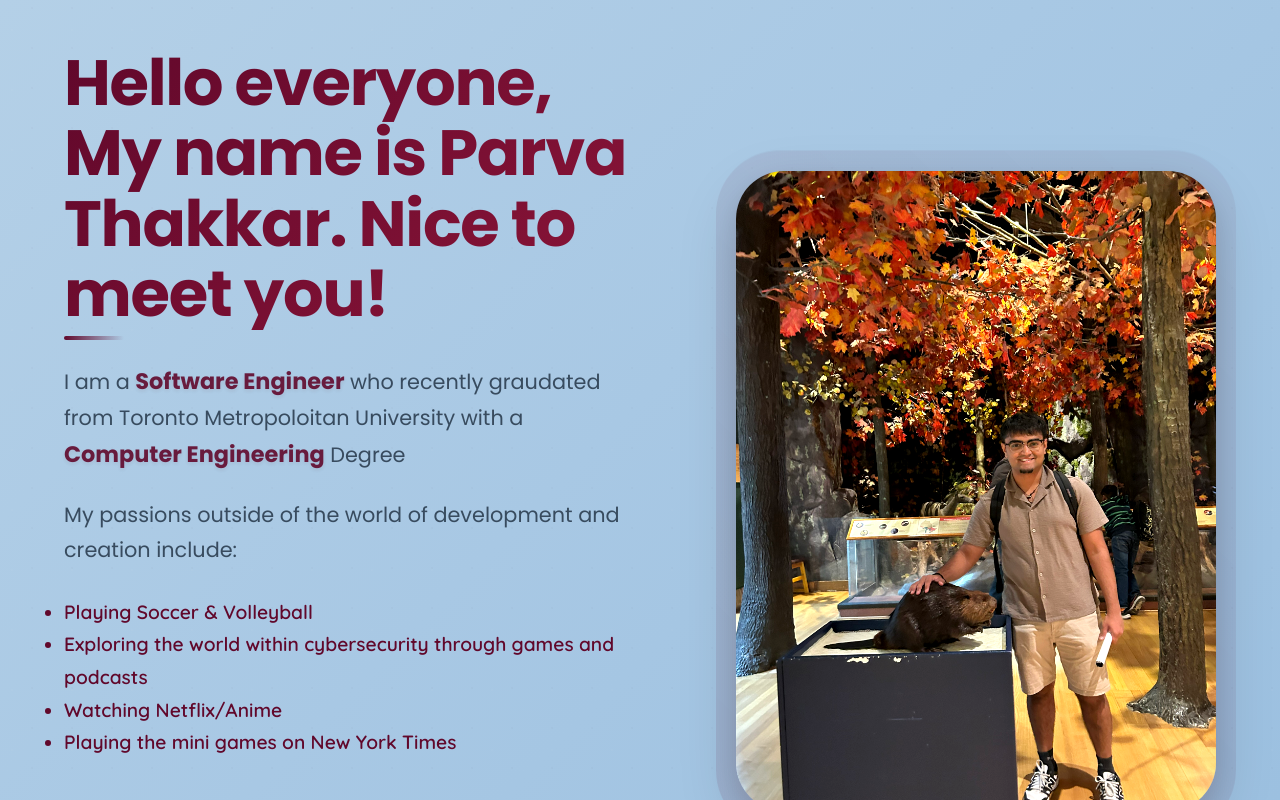
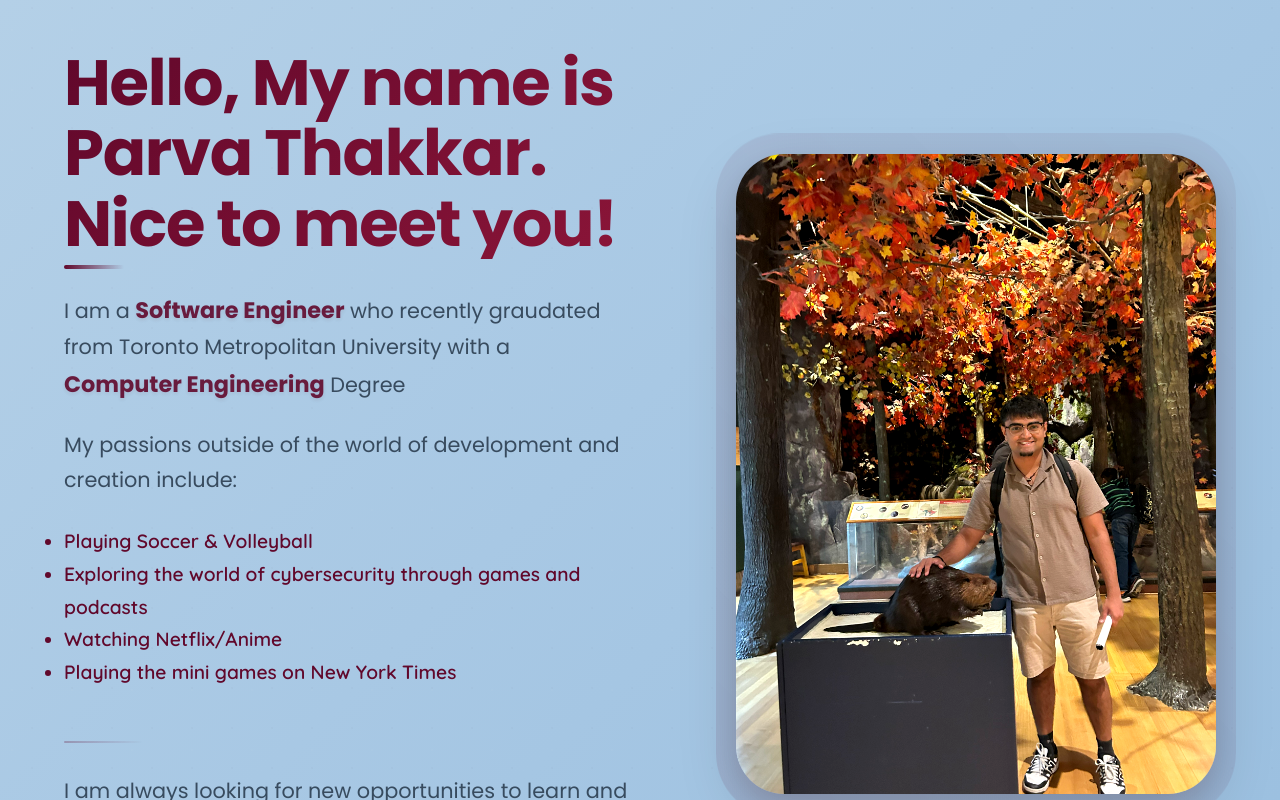
Before and after one commit to parvathakkar/parva_portfolio, a React (Vite) app: page /about in a window 1280 px wide. Built offline with nearby package versions, Linux system fonts and the light colour scheme.

Commit message:
Add back to home button and add useNavigate to go back

```diff
--- a/src/App.jsx
+++ b/src/App.jsx
@@ -1,6 +1,6 @@
 import { Routes, Route, useNavigate } from "react-router-dom";
 
-import Bubble from "./components/Bubble/Bubble";
+import Bubble from "./components/Bubble/bubble";
 import Title from "./components/Title/Title";
 import About from "./pages/About/about";
 import Projects from "./pages/Projects/projects";
--- a/src/pages/About/about.jsx
+++ b/src/pages/About/about.jsx
@@ -1,14 +1,18 @@
-import react from "react";
+import { Routes, Route, useNavigate } from "react-router-dom";
+import Button from "@mui/material/Button";
+import HomeIcon from "@mui/icons-material/Home";
 import "./about.css";
 
 export default function About() {
+  const navigate = useNavigate();
+
   return (
     <div className="about_me-container">
       <div className="about_me-text">
-        <h1>Hello everyone, My name is Parva Thakkar. Nice to meet you!</h1>
+        <h1>Hello, My name is Parva Thakkar. Nice to meet you!</h1>
         <p>
           I am a <span className="software">Software Engineer</span> who
-          recently graudated from Toronto Metropoloitan University with a{" "}
+          recently graudated from Toronto Metropolitan University with a{" "}
           <span className="software">Computer Engineering</span> Degree
         </p>
         <p>
@@ -18,8 +22,7 @@ export default function About() {
           <ul>
             <li>Playing Soccer & Volleyball</li>
             <li>
-              Exploring the world within cybersecurity through games and
-              podcasts
+              Exploring the world of cybersecurity through games and podcasts
             </li>
             <li>Watching Netflix/Anime</li>
             <li>Playing the mini games on New York Times</li>
@@ -29,6 +32,11 @@ export default function About() {
           I am always looking for new opportunities to learn and grow, so feel
           free to reach out!
         </p>
+        <div className="button" onClick={() => navigate(`/`)}>
+          <Button variant="contained" endIcon={<HomeIcon />}>
+            Back Home
+          </Button>
+        </div>
       </div>
       <div className="my-picture">
         <img src="public/beave.JPG" alt="My Picture" />
```
Also changed, not shown: package.json (+7 -1 lines), 1 other file (tests, documents, lock files or other folders).
